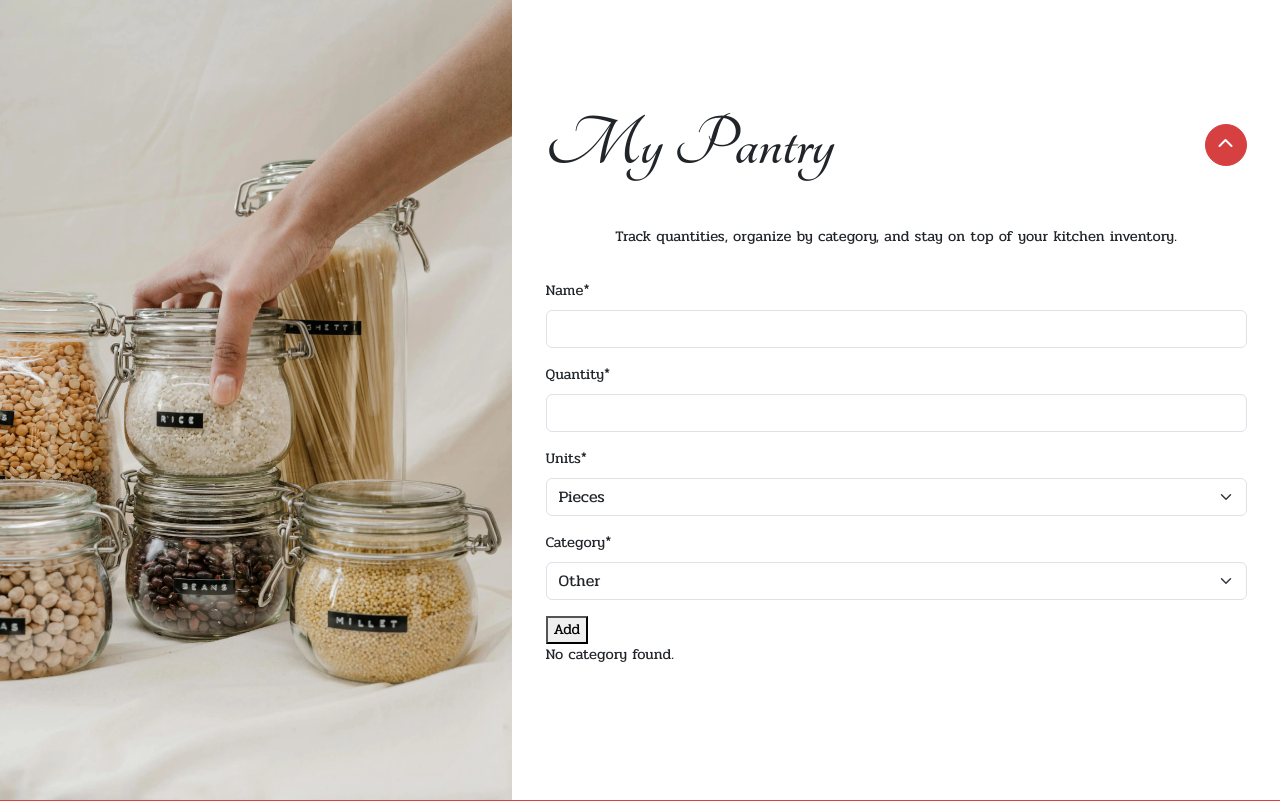
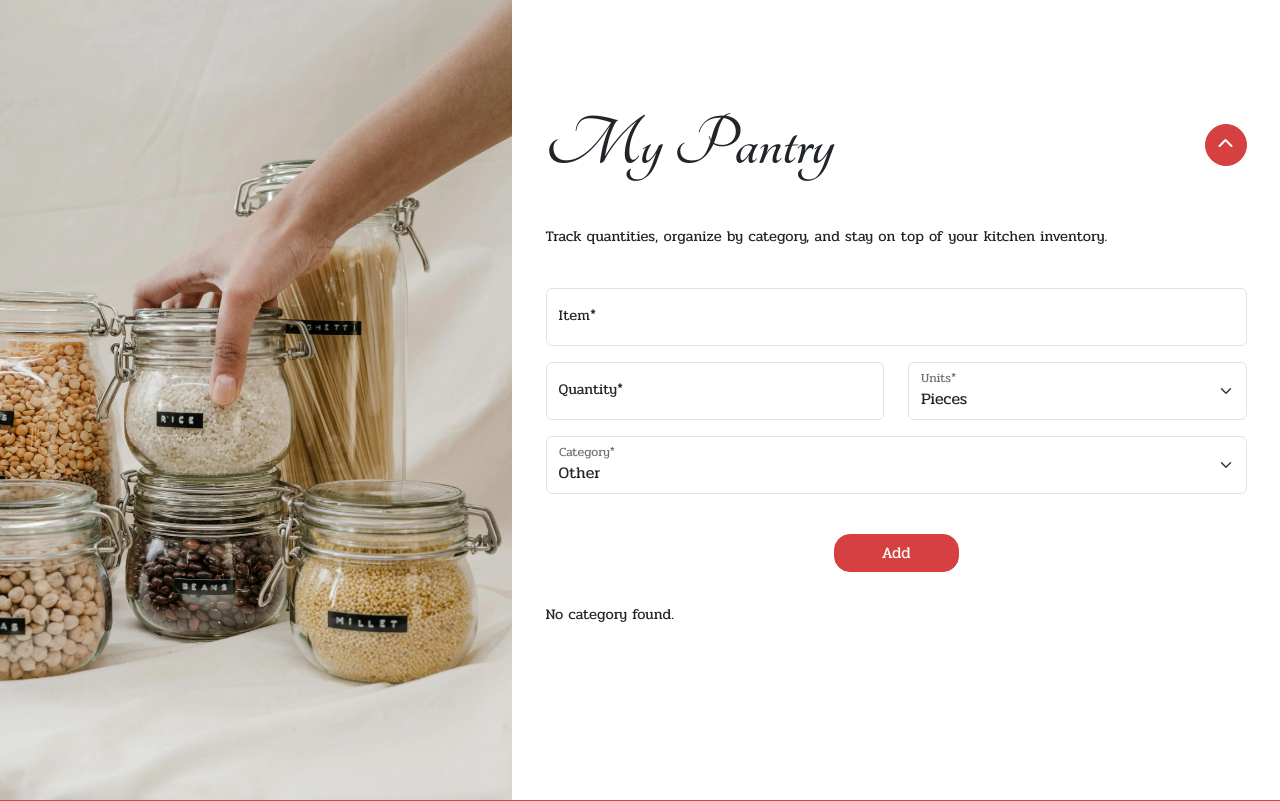
Before and after one commit to sthDINESH/pantry_pilot, a Django app: page /pantry/ in a window 1280 px wide, after a click that opens the changed part. Shown: the part 86-887 px from the top of the page. Run offline with Django 4.2, Linux system fonts and the light colour scheme; the visitor is signed in with stand-in values (Sample User, id 1); data that the repository does not hold is empty; some libraries are stand-ins or nearby versions; some web fonts are replaced.

Commit message:
style the pantry form using bs5 floating fields

```diff
--- a/pantry/forms.py
+++ b/pantry/forms.py
@@ -1,11 +1,25 @@
 from django import forms
 from .models import PantryItem, Category
+from crispy_forms.helper import FormHelper
+from crispy_forms.layout import Layout, Row, Column
+from crispy_bootstrap5.bootstrap5 import FloatingField
 
 
 class PantryItemForm(forms.ModelForm):
-    class Meta:
-        model = PantryItem
-        fields = ('name', 'quantity', 'units')
+    """
+    Form for adding single pantry item related to :model:`PantryItem`
+    """
+    def __init__(self, *args, **kwargs):
+        super().__init__(*args, **kwargs)
+        self.helper = FormHelper(self)
+        self.helper.form_tag = False
+        self.helper.layout = Layout(
+            FloatingField("name"),
+            Row(
+                Column(FloatingField("quantity"), css_class="col-6"),
+                Column(FloatingField("units"), css_class="col-6"),
+            )
+        )
 
     def clean_name(self):
         name = self.cleaned_data.get('name')
@@ -13,8 +27,23 @@ class PantryItemForm(forms.ModelForm):
             return name.strip().title()
         return name
 
+    class Meta:
+        model = PantryItem
+        fields = ('name', 'quantity', 'units')
+
 
 class CategoryForm(forms.ModelForm):
+    """
+    Form for adding a category related to :model:`Category`
+    """
+    def __init__(self, *args, **kwargs):
+        super().__init__(*args, **kwargs)
+        self.helper = FormHelper(self)
+        self.helper.form_tag = False
+        self.helper.layout = Layout(
+            FloatingField("category_name"),
+        )
+
     class Meta:
         model = Category
         fields = ('category_name',)
@@ -55,12 +84,20 @@ class ResolveDuplicateItemForm(forms.Form):
 
         if action == 'add_quantity':
             if not cleaned_data.get('quantity'):
-                raise forms.ValidationError("Additional quantity is required for add action")
+                raise forms.ValidationError(
+                    "Additional quantity is required for add action"
+                )
         elif action == 'replace_quantity':
             if not cleaned_data.get('quantity'):
-                raise forms.ValidationError("New quantity is required for replace action")
+                raise forms.ValidationError(
+                    "New quantity is required for replace action"
+                )
             if not cleaned_data.get('units'):
-                raise forms.ValidationError("Units are required for replace action")
+                raise forms.ValidationError(
+                    "Units are required for replace action"
+                )
             if not cleaned_data.get('category'):
-                raise forms.ValidationError("Category required for replace action")
+                raise forms.ValidationError(
+                    "Category required for replace action"
+                )
         return cleaned_data
--- a/pantry/models.py
+++ b/pantry/models.py
@@ -93,7 +93,7 @@ class PantryItem(models.Model):
     user = models.ForeignKey(
         User, on_delete=models.CASCADE, related_name="pantry_items"
     )
-    name = models.CharField(max_length=200)
+    name = models.CharField("Item",max_length=200)
     quantity = models.DecimalField(max_digits=10, decimal_places=2)
     units = models.CharField(
         max_length=20, choices=UNIT_CHOICES, default='piece'
--- a/pantry/templates/pantry/pantry_category_item_list.html
+++ b/pantry/templates/pantry/pantry_category_item_list.html
@@ -26,10 +26,12 @@ Pantry
                     inventory.</p>
 
                 <form id="pantry-item-form" method="post" class="collapse">
-                    {{ pantry_item_form | crispy }}
-                    {{ category_form | crispy }}
+                    {% crispy pantry_item_form %}
+                    {% crispy category_form %}
                     {% csrf_token %}
-                    <button id="pantry-submit-button" type="submit">Add</button>
+                    <div class="form-button-controls">
+                        <button id="pantry-submit-button" type="submit" class="btn btn-primary">Add</button>
+                    </div>
                 </form>
                 {% for category in categories %}
                 <div id="category-{{ category.id }}" class="pantry-category">
--- a/static/css/style.css
+++ b/static/css/style.css
@@ -100,11 +100,16 @@ a {
 
 /* Custom Button Styling */
 /* ---------------------------------------------------------- */
+.btn-primary,
+.btn-secondary {
+    border-radius: 1rem;
+}
+
 .btn-primary {
     background-color: var(--accent-color);
     border-color: var(--accent-color);
     color: var(--light-color);
-    border-radius: 1rem;
+
 }
 
 .btn-primary:hover,
@@ -341,7 +346,7 @@ a {
     aspect-ratio: 1;
 }
 
-.pantry-item > .card {
+.pantry-item>.card {
     aspect-ratio: 1;
     border-radius: 0;
     box-shadow: 0 4px 8px rgba(0, 0, 0, 0.1);
@@ -379,9 +384,21 @@ a {
 }
 
 #pantry-section .section-body-text {
-    flex-basis: 100%;
     text-align: center;
+    margin-bottom: 2.5rem;
+}
+
+#pantry-item-form button {
+    width: 125px;
+    margin-top: 1.5rem;
     margin-bottom: 2rem;
+}
+
+#pantry-item-form .form-button-controls {
+    display: flex;
+    justify-content: center;
+    align-items: center;
+    gap: 0.5rem;
 }
 
 
@@ -458,6 +475,11 @@ footer a {
 /* For medium devices and larger (>=768px) */
 @media screen and (min-width:768px) {
 
+    /* Pantry section styling */
+    #pantry-section .section-body-text {
+        text-align: left;
+    }
+
     /* Footer styling */
     footer {
         padding-top: 9rem;
--- a/static/js/script.js
+++ b/static/js/script.js
@@ -127,8 +127,8 @@ document.addEventListener("DOMContentLoaded", function () {
           cancelButton = document.createElement("button");
           cancelButton.id = "cancel-button";
           cancelButton.innerText = "Cancel";
-          cancelButton.classList.add("btn", "btn-danger");
-          pantryItemForm.appendChild(cancelButton);
+          cancelButton.classList.add("btn", "btn-secondary");
+          pantryItemForm.querySelector(".form-button-controls").appendChild(cancelButton);
           cancelButton.addEventListener("click", function (event) {
             // Reset the pantry item form fields to defaults
             pantryItemForm.querySelector("#id_name").value = "";
```
Also changed, not shown: pantry/migrations/0005_alter_pantryitem_name.py (added), 2 other files.
